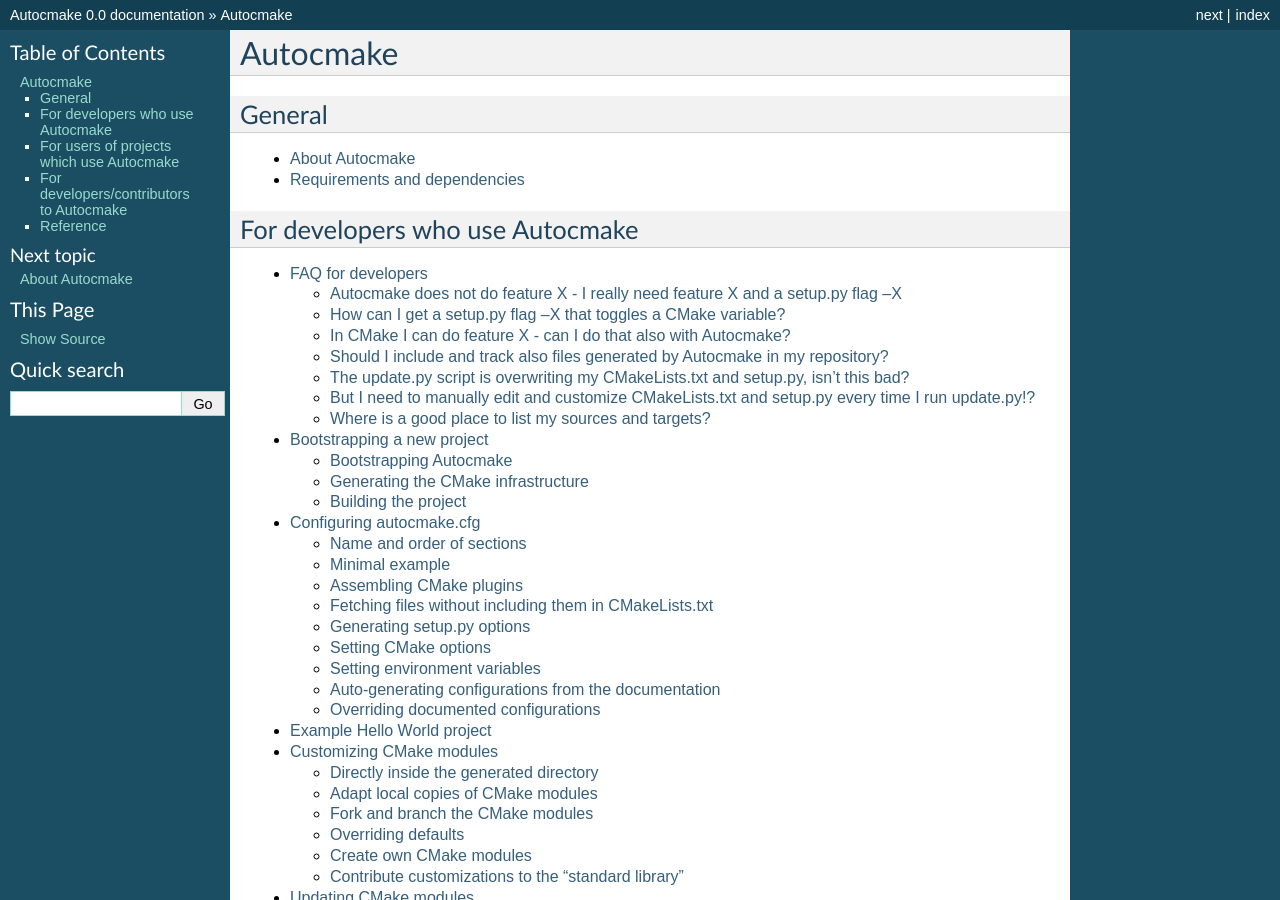
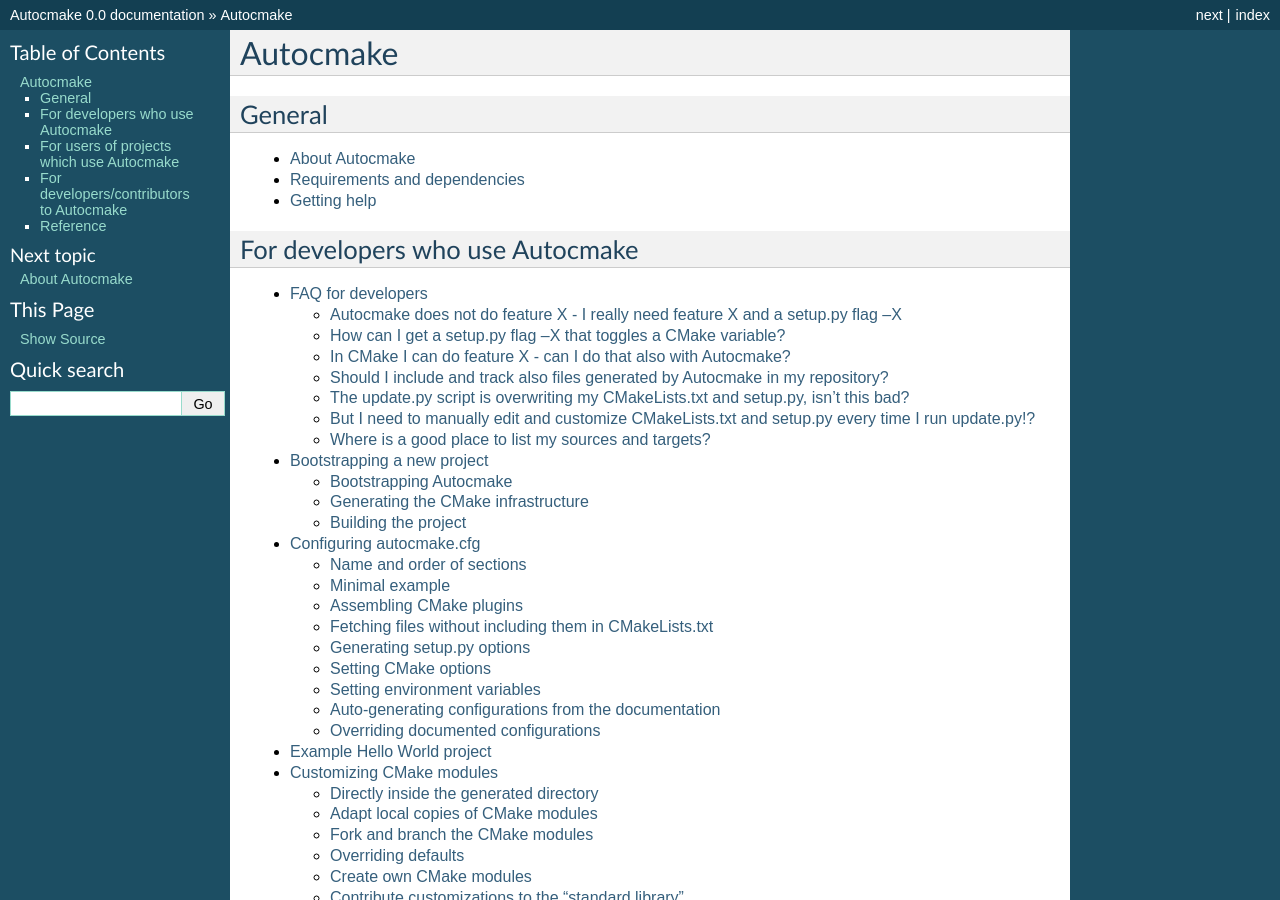
Before and after one commit to dev-cafe/autocmake, a Sphinx documentation site: the page built from doc/index.rst, in a window 1280 px wide and 900 px high. Built offline with Sphinx 7.4.7, drawn with Linux system fonts in a browser that asks for light colours.

```diff
--- /dev/null
+++ b/doc/general/help.rst
@@ -0,0 +1,6 @@
+
+
+Getting help
+============
+
+Autocmake discussion forum: http://groups.google.com/group/autocmake
--- a/doc/index.rst
+++ b/doc/index.rst
@@ -12,6 +12,7 @@ General
 
    general/about.rst
    general/requirements.rst
+   general/help.rst
 
 
 For developers who use Autocmake
```
